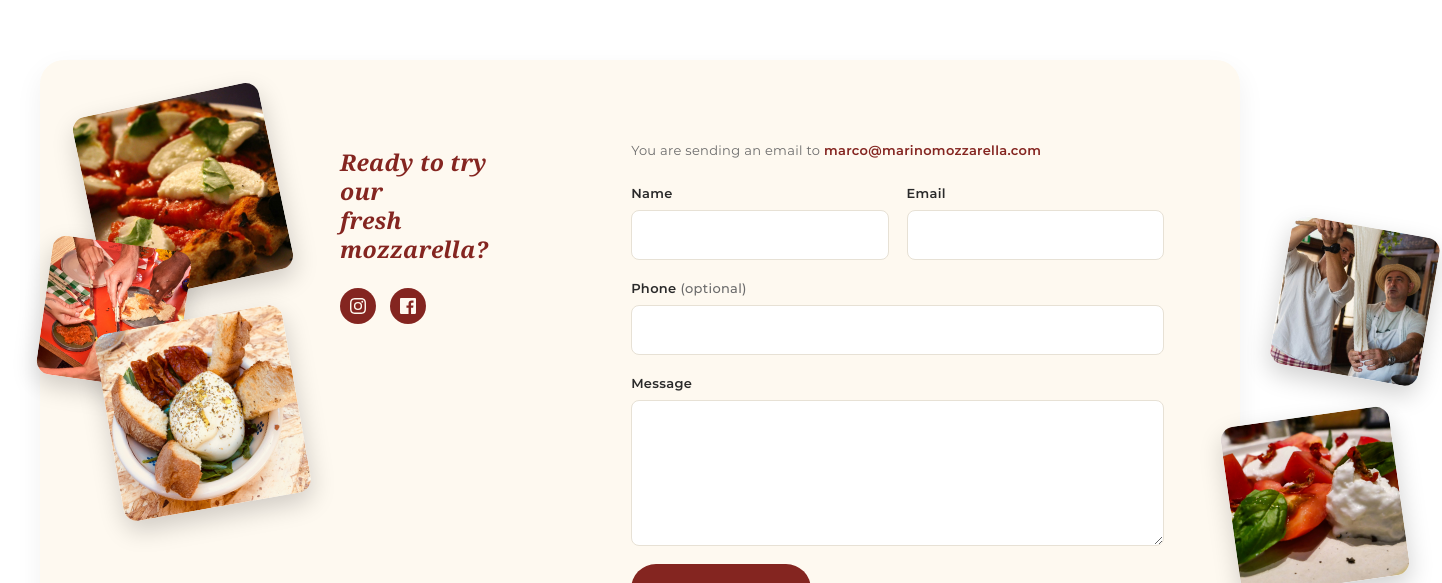
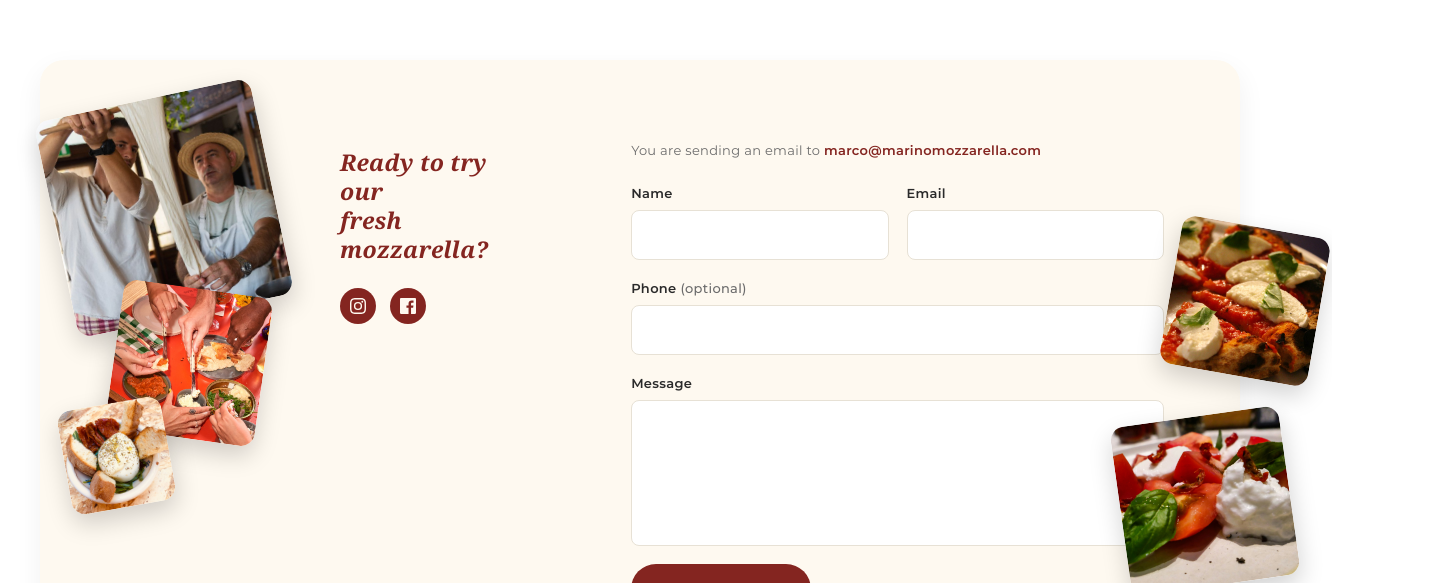
Before and after one commit to xcodevstudio/Mozzarella-Marino, a website: page index.html in a window 1280 px wide. Shown: the part 2217-2800 px from the top of the page, 1442 px wide, since content can reach past the window. Drawn offline with Linux system fonts and the light colour scheme; a web font is replaced by a local one.

Commit message:
Contact section refinements + bottom cream strip
- Left album: photos now size big → medium → small from top to bottom
  (200→140→95 mobile, 220→150→105 desktop), with the man-stretching-
  mozzarella photo (food-img-04) as the first one
- Right album: pulled inward (right:-80px instead of -190px) so the
  photos sit closer to the cream box edge instead of floating far away.
  First photo is now the margherita pizza shot (food-img-01)
- New .bottom-strip section: full-width cream-colored band below the
  contact section (120/160/200px tall responsive) — not a card, just a
  flowing color section bridging into the footer

```diff
--- a/css/styles.css
+++ b/css/styles.css
@@ -635,9 +635,10 @@ p { margin: 0 0 1em; }
     position: absolute;
     border-radius: 14px;
   }
-  .cta-photo--1 { top:   0; left:  40px; width: 170px; height: 170px; --rest-rot: -12deg; --enter-x: -440px; z-index: 1; }
-  .cta-photo--2 { top: 130px; left:   0; width: 130px; height: 130px; --rest-rot:   8deg; --enter-x: -520px; z-index: 2; }
-  .cta-photo--3 { top: 200px; left:  60px; width: 170px; height: 170px; --rest-rot: -10deg; --enter-x: -440px; z-index: 3; }
+  /* big → medium → small, top to bottom */
+  .cta-photo--1 { top:   0; left:  10px; width: 200px; height: 200px; --rest-rot: -12deg; --enter-x: -480px; z-index: 1; }
+  .cta-photo--2 { top: 170px; left: 60px; width: 140px; height: 140px; --rest-rot:   8deg; --enter-x: -520px; z-index: 2; }
+  .cta-photo--3 { top: 280px; left:  20px; width:  95px; height:  95px; --rest-rot: -10deg; --enter-x: -440px; z-index: 3; }
 }
 
 @media (min-width: 1024px) {
@@ -649,9 +650,10 @@ p { margin: 0 0 1em; }
     height: 400px;
     left: -36px;
   }
-  .cta-photo--1 { top:   0; left:  44px; width: 190px; height: 190px; --rest-rot: -12deg; --enter-x: -480px; }
-  .cta-photo--2 { top: 145px; left:   0; width: 140px; height: 140px; --rest-rot:   8deg; --enter-x: -560px; }
-  .cta-photo--3 { top: 220px; left:  64px; width: 190px; height: 190px; --rest-rot: -10deg; --enter-x: -480px; }
+  /* big → medium → small, top to bottom (desktop) */
+  .cta-photo--1 { top:   0; left:  10px; width: 220px; height: 220px; --rest-rot: -12deg; --enter-x: -520px; }
+  .cta-photo--2 { top: 190px; left: 70px; width: 150px; height: 150px; --rest-rot:   8deg; --enter-x: -560px; }
+  .cta-photo--3 { top: 305px; left:  20px; width: 105px; height: 105px; --rest-rot: -10deg; --enter-x: -480px; }
 }
 
 /* ---------- Contact form ---------- */
@@ -727,14 +729,14 @@ p { margin: 0 0 1em; }
     display: block;
     position: absolute;
     top: 50%;
-    right: -190px;        /* push the entire album OUTSIDE the cream box */
+    right: -80px;         /* pulled left — album just kisses the right edge of the cream box */
     transform: translateY(-50%);
     width: 170px;
     height: 0;
     z-index: 2;
   }
-  .form-photo--1 { top: -170px; right:  0;  width: 150px; height: 150px; --rest-rot: 10deg; --enter-x: 480px; --enter-delay: 0.10s; }
-  .form-photo--2 { top:   20px; right: 30px; width: 170px; height: 170px; --rest-rot: -8deg; --enter-x: 560px; --enter-delay: 0.25s; }
+  .form-photo--1 { top: -170px; right:  0;  width: 150px; height: 150px; --rest-rot: 10deg; --enter-x: 420px; --enter-delay: 0.10s; }
+  .form-photo--2 { top:   20px; right: 30px; width: 170px; height: 170px; --rest-rot: -8deg; --enter-x: 500px; --enter-delay: 0.25s; }
 }
 .form-row {
   display: grid;
@@ -830,6 +832,15 @@ p { margin: 0 0 1em; }
   .contact-form { padding: 32px 36px 32px 28px; }
 }
 
+/* ---------- Bottom cream strip ---------- */
+.bottom-strip {
+  background: var(--color-cream);
+  height: 120px;
+  width: 100%;
+}
+@media (min-width: 768px) { .bottom-strip { height: 160px; } }
+@media (min-width: 1024px) { .bottom-strip { height: 200px; } }
+
 /* ---------- Footer ---------- */
 .site-footer {
   background: var(--color-red);
--- a/index.html
+++ b/index.html
@@ -10,7 +10,7 @@
   <link rel="preconnect" href="https://fonts.googleapis.com">
   <link rel="preconnect" href="https://fonts.gstatic.com" crossorigin>
   <link href="https://fonts.googleapis.com/css2?family=Playfair+Display:ital,wght@1,700;1,800&display=swap" rel="stylesheet">
-  <link rel="stylesheet" href="/css/styles.css?v=5">
+  <link rel="stylesheet" href="/css/styles.css?v=6">
 </head>
 <body>
 
@@ -157,14 +157,14 @@
           </div>
 
           <div class="cta-album" aria-hidden="true">
-            <img src="/assets/images/food/food-img-01.jpg" alt="" class="cta-photo cta-photo--1" loading="lazy">
+            <img src="/assets/images/food/food-img-04.jpg" alt="" class="cta-photo cta-photo--1" loading="lazy">
             <img src="/assets/images/food/food-img-02.jpg" alt="" class="cta-photo cta-photo--2" loading="lazy">
             <img src="/assets/images/food/food-img-03.jpg" alt="" class="cta-photo cta-photo--3" loading="lazy">
           </div>
         </div>
 
         <div class="form-album" aria-hidden="true">
-          <img src="/assets/images/food/food-img-04.jpg" alt="" class="form-photo form-photo--1" loading="lazy">
+          <img src="/assets/images/food/food-img-01.jpg" alt="" class="form-photo form-photo--1" loading="lazy">
           <img src="/assets/images/food/food-img-05.jpg" alt="" class="form-photo form-photo--2" loading="lazy">
         </div>
 
@@ -207,6 +207,9 @@
         </form>
       </div>
     </section>
+
+    <!-- ============ BOTTOM CREAM STRIP ============ -->
+    <section class="bottom-strip" aria-hidden="true"></section>
   </main>
 
   <!-- ============ FOOTER ============ -->
```
